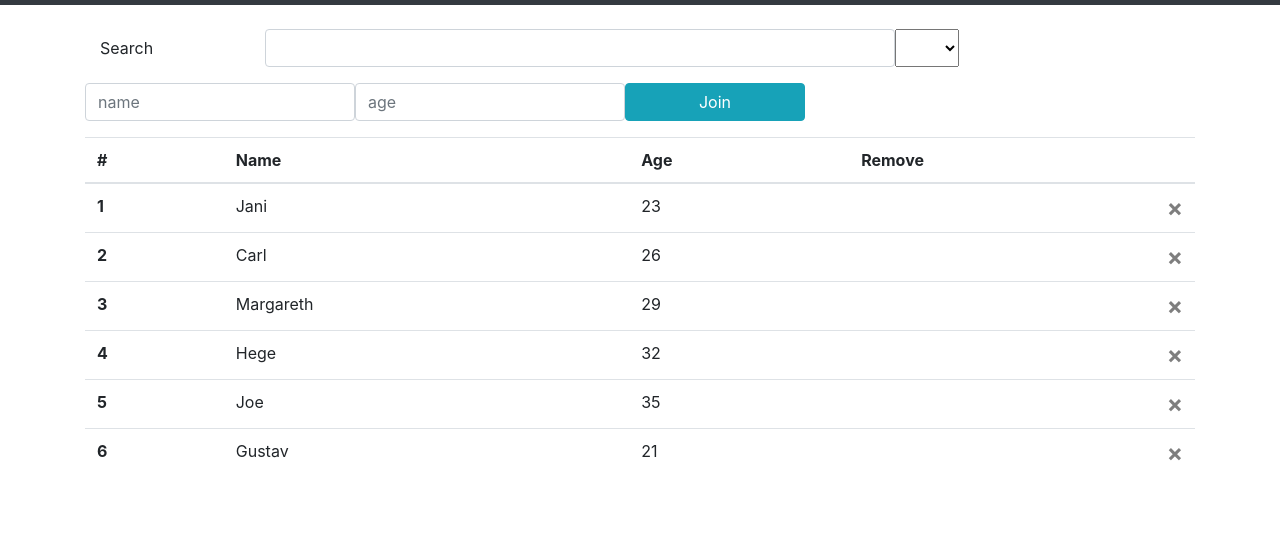
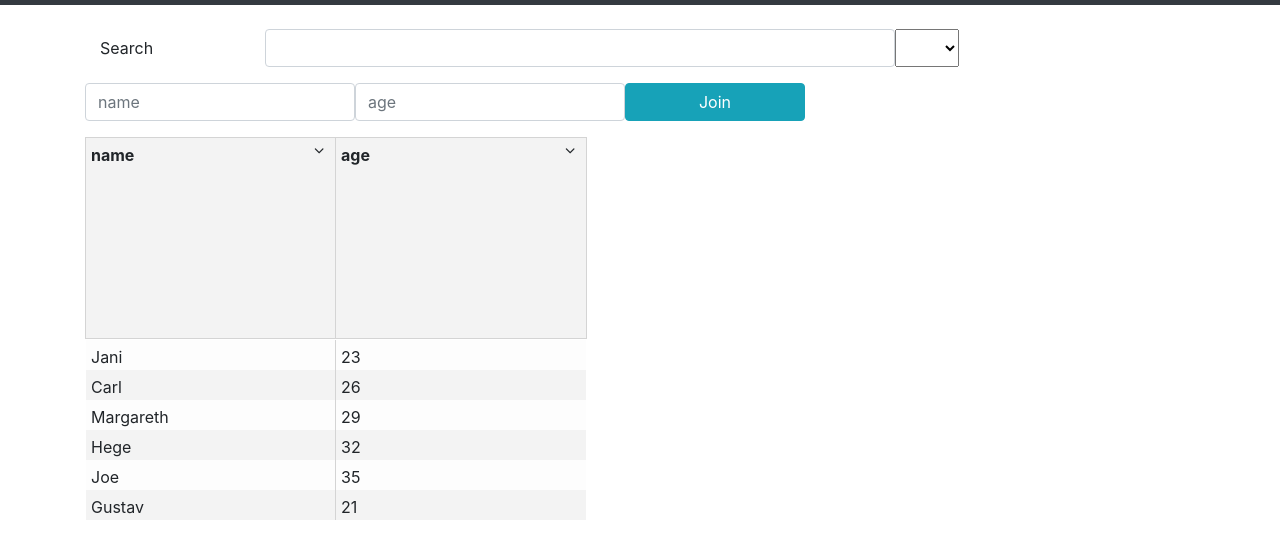
Before and after one commit to chubiang/angular-js-practice, a plain HTML site: page index.html at #/ex02 in a window 1280 px wide. Shown: the part 51-604 px from the top of the page. Drawn offline with Linux system fonts and the light colour scheme.

Commit message:
third commit

```diff
--- a/app/app.js
+++ b/app/app.js
@@ -1,4 +1,4 @@
-var myApp = angular.module('myApp', ['ngRoute','ngAnimate']);
+var myApp = angular.module('myApp', ['ngRoute','ngAnimate','ui.grid']);
 
 myApp.config(['$routeProvider', function($routeProvider) {
   $routeProvider
@@ -24,6 +24,7 @@ myApp.config(['$routeProvider', function($routeProvider) {
 myApp.controller('myCtrl02', ['$scope', '$http', '$q', '$log', function($scope, $http, $q, $log) {
 
     $scope.orderItem = ['name','age'];
+
     //promise 객체 선언
     var deferred = $q.defer();
 
@@ -31,6 +32,7 @@ myApp.controller('myCtrl02', ['$scope', '$http', '$q', '$log', function($scope,
       $scope.persons = response.data;
       deferred.resolve(response);
     })
+
     .catch(function(error) {
       deferred.reject(error);
       throw error;
@@ -44,12 +46,10 @@ myApp.controller('myCtrl02', ['$scope', '$http', '$q', '$log', function($scope,
 
     //person Grid
     $scope.gridOptions = {
-        data: 'persons',
-        enablePinning: true,
-        columnDefs: [{ field: "name", width: 120, pinned: true },
-                    { field: "age", width: 120 }]
+        data : 'persons',
+        columnDefs: [{field: 'name', displayName: 'name', width: '50%'},
+                    {field: 'age', displayName: 'age', width: '50%'}]
     };
-
 
     $scope.orderByMe = function (x) {
       $scope.standard = x;
--- a/content/css/styles.css
+++ b/content/css/styles.css
@@ -89,8 +89,8 @@ h1,h2,h3{
 }
 
 .gridStyle {
-  width: auto;
-  height: auto;
+  width: 500px;
+  height: 200px;
 }
 
 /* Animation */
--- a/ex02.html
+++ b/ex02.html
@@ -25,11 +25,10 @@
     <button type="submit" ng-class="{disabled: myCtrl02.form.$dirty}" class="btn btn-info col-sm-2 ins_btn"  ng-click="insertPerson()">Join</button>
   </form>
 
-  <div>
     <!-- Table -->
-    <div class="gridStyle" ng-grid="personGrid">
-
+    <div class="gridStyle" ui-grid="gridOptions" ui-grid-edit>
     </div>
+    <!--
     <table class="table">
       <thead>
       <tr>
@@ -52,5 +51,5 @@
       </tr>
     </tbody>
     </table>
-  </div>
+  -->
 </div>
--- a/index.html
+++ b/index.html
@@ -4,7 +4,6 @@
     <script src="app\lib\angular-1.5.11.min.js"></script>
     <script src="app\lib\angular-route-1.5.11.min.js"></script>
     <script src="app\lib\angular-animate.min.js"></script>
-    <script src="app\lib\ui-grid.min.js"></script>
     <script src="app\app.js"></script>
     <link href="content/css/ui-grid.min.css" rel="stylesheet" type="text/css" />
     <link href="content/css/bootstrap.min.css" rel="stylesheet" type="text/css" />
@@ -15,6 +14,7 @@
       <header ng-include="'header.html'"></header>
       <main role="main" ng-view></main>
     </div>
+    <script src="app\lib\ui-grid.min.js"></script>
     <script src="app\lib\jquery-3.3.1.slim.min.js"></script>
     <script src="app\lib\bootstrap.popper.min.js"></script>
     <script src="app\lib\bootstrap.bundle.min.js"></script>
```
Also changed, not shown: content/css/fonts/ui-grid.ttf (added), content/css/fonts/ui-grid.woff (added).
